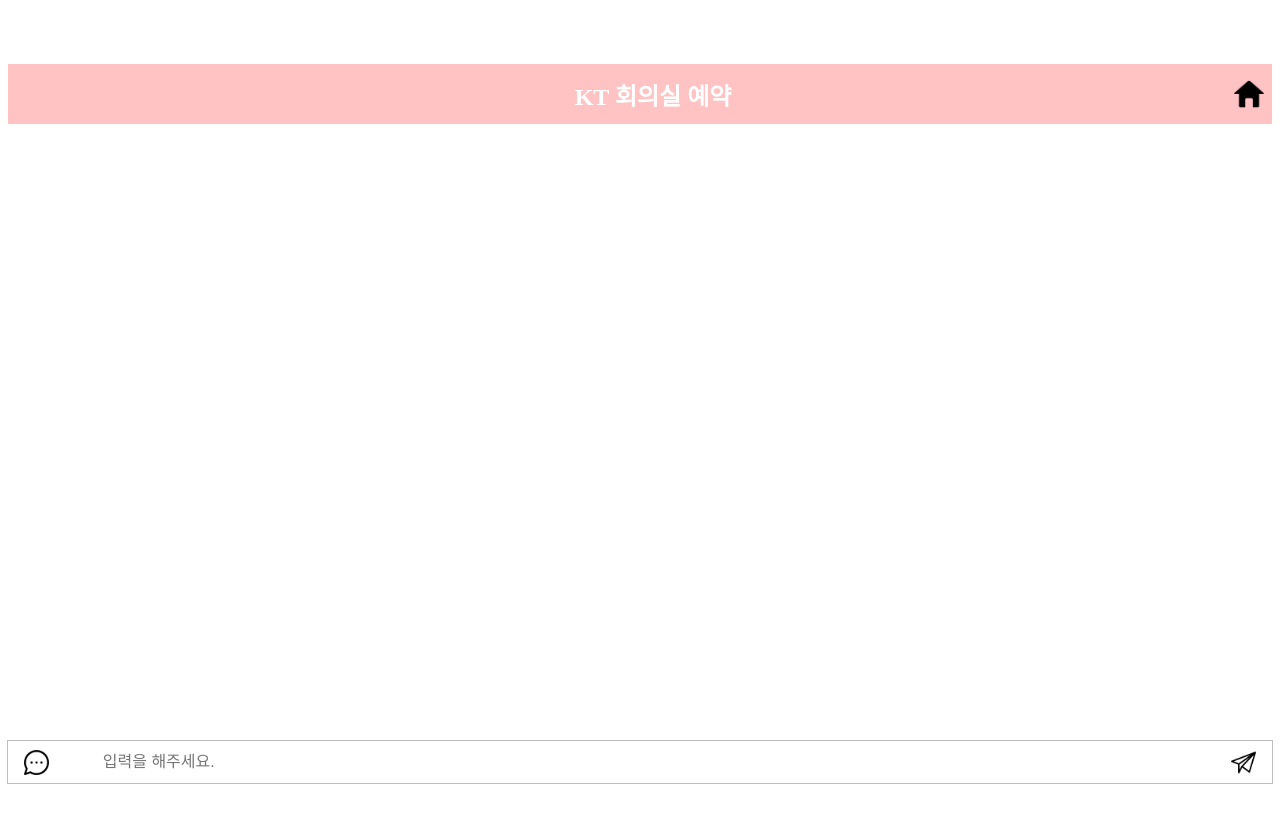
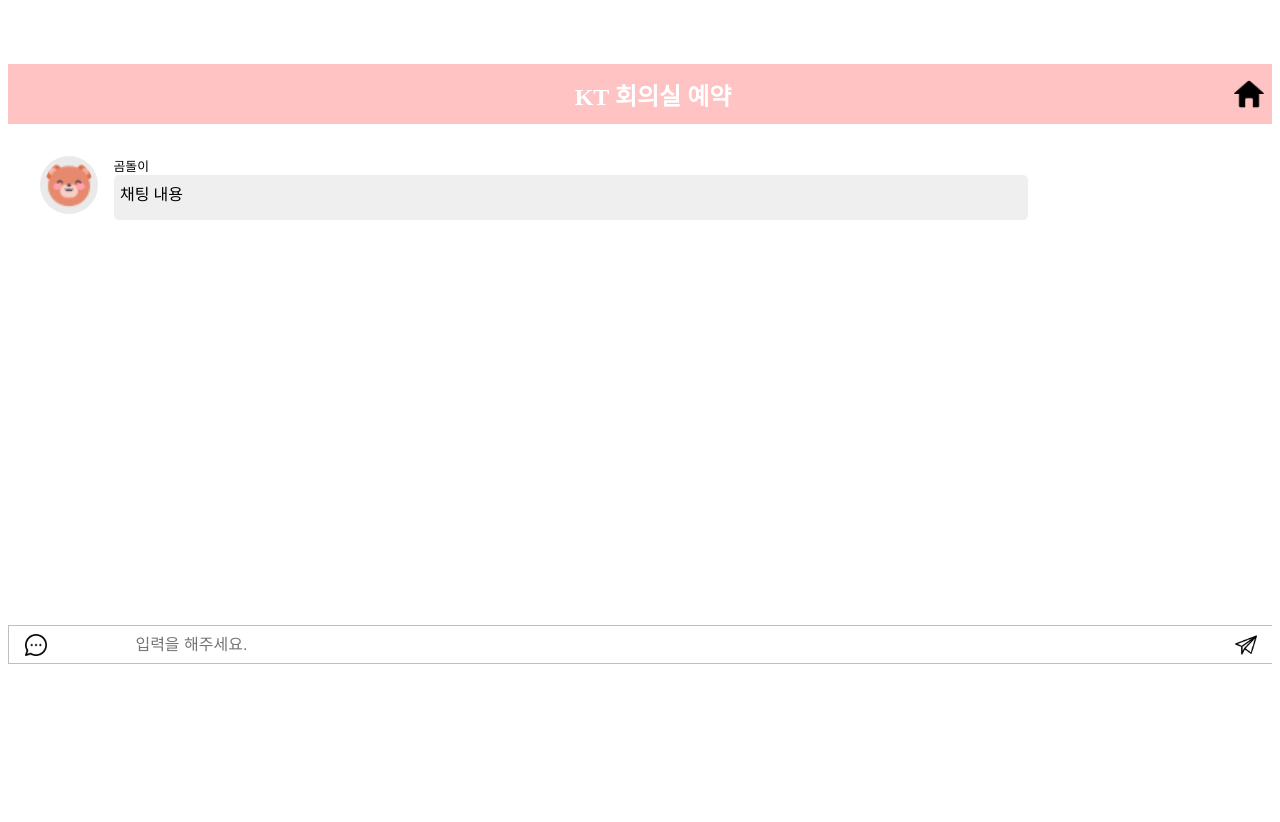
Before and after one commit to jae464/caravan-project, a React (Create React App) app in the folder front/: page /reservation in a window 1280 px wide. Shown: the top 822 px of the page. After the commit the page ends 800 px from the top, so only its background shows below. Built offline with nearby package versions, Linux system fonts and the light colour scheme.

Commit message:
[FEAT] 예약 페이지 구현중

```diff
--- a/front/src/layouts/AppLayout/index.tsx
+++ b/front/src/layouts/AppLayout/index.tsx
@@ -8,7 +8,9 @@
     <>
         <MainContainer>
             <Header />
-                {children}
+                <Content>
+                    {children}
+                </Content>
             <ChatLayout />
         </MainContainer>
     </>
@@ -18,16 +20,22 @@
 const MainContainer = styled.div`
     max-width: 1600px;
     // width: 80%;
-    height: 90vh;
+    // height: 90vh;
     min-height: 600px;
+    max-height: 900px;
+    overflow: scroll;
     // border: 1px solid black;
     display: flex;
     flex-direction: column;
     // justify-content: space-between;
-    align-items: center;
+    // align-items: center;
     margin: 4rem auto;
     background: white;
     position: relative;
 `
 
+const Content = styled.div`
+    overflow: scroll;
+`
+
 export default AppLayout
--- /dev/null
+++ b/front/src/layouts/ChatBotLayout/index.tsx
@@ -0,0 +1,56 @@
+import React from 'react'
+import styled from '@emotion/styled'
+
+const ChatBotLayout = () => {
+  return (
+    <>
+        <Container>
+            <ChatbotImage src='http://localhost:3001/icon/bear.png' />
+            <ChatbotContent>
+                <ChatbotNickname>곰돌이</ChatbotNickname>
+                <Content>채팅 내용</Content>
+            </ChatbotContent>
+        </Container>
+    </>
+  )
+}
+
+const Container = styled.div`
+    display: flex;
+    flex-direction: row;
+    margin: 2rem;
+    // overflow: scroll;
+    // border: 1px solid black;
+    // background: black;
+`
+
+const ChatbotImage = styled.img`
+    background: rgb(232, 232, 232, 90%);
+    padding: 0.3rem;
+    border-radius: 50%;
+    width: 3rem;
+    height: 3rem;
+    // margin: 3rem;
+`
+
+const ChatbotContent = styled.div`
+    display: flex;
+    width: 100%;
+    flex-direction: column;
+    padding: 0px;
+    margin-left: 1rem;
+`
+
+const ChatbotNickname = styled.div`
+    font-size: 0.8rem;
+`
+
+const Content = styled.div`
+    width: 80%;
+    height:2rem;
+    padding: 0.4rem;
+    border-radius: 0.3rem;
+    background-color: #EFEFEF;
+    // border: 1px solid black;
+`
+export default ChatBotLayout
--- a/front/src/layouts/ChatLayout/index.tsx
+++ b/front/src/layouts/ChatLayout/index.tsx
@@ -14,13 +14,17 @@
     display: flex;
     position: absolute;
     width: 100%;
-    height: 2.6rem;
-    border: none;
+    height: 2.3rem;
+    // border: none;
+    overflow: scroll;
     bottom: 0px;
+    padding: 0px;
     flex-direction: row;
     align-items: center;
     border: 1px solid #BEBEBE;
+    // background: white;
     justify-content: space-between;
+    // z-index: 1;
 
 `
 const MessageIcon = styled.img`
@@ -29,13 +33,13 @@
     padding: 0px;
 `
 const ChatInput = styled.input`
-    display: inline-block;
-    width: 85%;
+    // display: inline-block;
+    width: 80%;
     height: 90%;
     font-size: 1rem;
     padding: 0px;
     border: none;
-    bottom: 0px;
+    // bottom: 0px;
 `
 const SendIcon = styled.img`
     height: 60%;
--- a/front/src/layouts/Header/index.tsx
+++ b/front/src/layouts/Header/index.tsx
@@ -23,7 +23,7 @@
     width: 100%;
     height: 60px;
     color: white;
-    // border: 1px solid black;
+    // border: 1px solid blue;
     background: #FFC3C3;
 `
 const Logo = styled(Link)`
--- a/front/src/pages/MainPage/index.tsx
+++ b/front/src/pages/MainPage/index.tsx
@@ -71,6 +71,7 @@
     display: flex;
     text-decoration: none;
     font-size: 2rem;
+    font-weight: bold;
     outline: none;
     height: 4rem;
     width: 25rem;
--- a/front/src/pages/ReservationPage.tsx
+++ b/front/src/pages/ReservationPage.tsx
@@ -1,10 +1,31 @@
 import styled from "@emotion/styled";
 import ReservationForm from "components/ReservationForm";
 import AppLayout from "layouts/AppLayout";
+import ChatBotLayout from "layouts/ChatBotLayout";
 
 const ReservationPage = () => {
   return (
     <AppLayout>
+      <ChatBotLayout />
+      {/* <ChatBotLayout />
+      <ChatBotLayout />
+      <ChatBotLayout />
+      <ChatBotLayout />
+      <ChatBotLayout />
+      <ChatBotLayout />
+      <ChatBotLayout />
+      <ChatBotLayout />
+      <ChatBotLayout />
+      <ChatBotLayout />
+      <ChatBotLayout />
+      <ChatBotLayout />
+      <ChatBotLayout />
+      <ChatBotLayout />
+      <ChatBotLayout />
+      <ChatBotLayout />
+      <ChatBotLayout />
+      <ChatBotLayout />
+      <ChatBotLayout /> */}
       {/* <StyledReservationPage>
         <ReservationForm />
       </StyledReservationPage> */}
```
Also changed, not shown: 1 other file (tests, documents, lock files or other folders).
